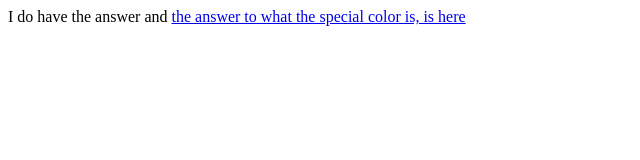
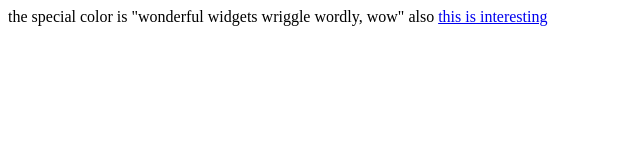
Before and after one commit to danieliversen/danieliversen.github.io, a plain HTML site: page legislation/index.html in a window 1280 px wide. Shown: the whole page, without its empty margins (0-640 px from the left). Drawn offline with Linux system fonts and the light colour scheme.

Commit message:
Update index.html

```diff
--- a/legislation/index.html
+++ b/legislation/index.html
@@ -1 +1,3 @@
-I do have the answer and <a href="the-answer.html">the answer to what the special color is, is here</a>
+the special color is "wonderful widgets wriggle wordly, wow"
+
+also <a href="the-answer.html">this is interesting</a>
```
